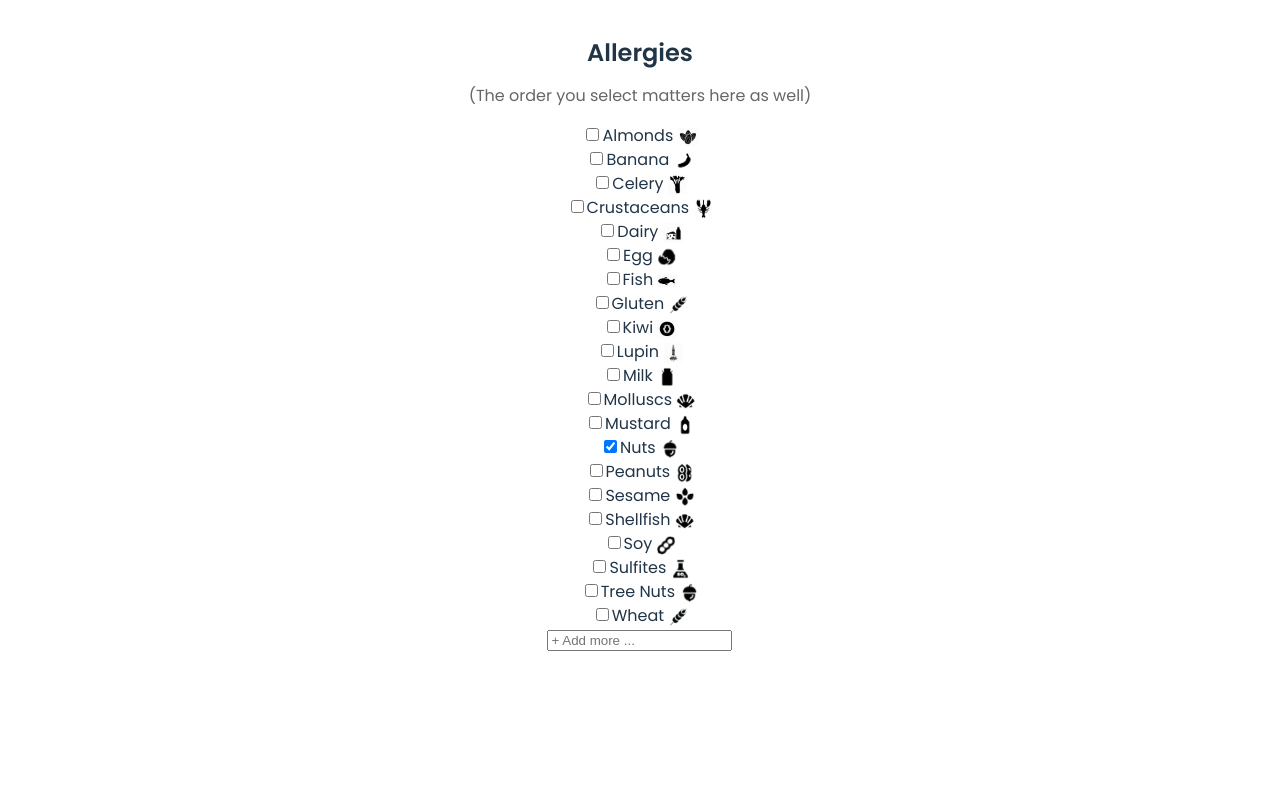
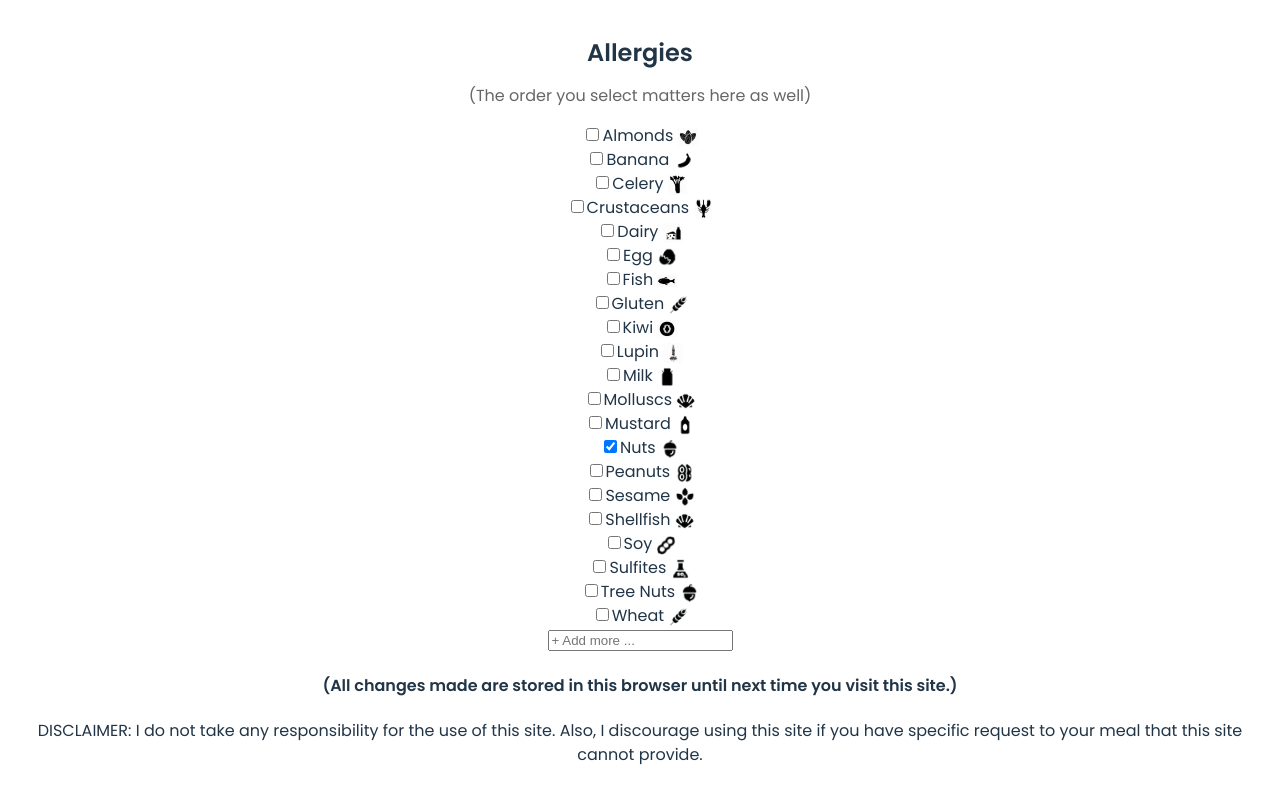
Before and after one commit to niklasmh/food-allergy-card, a React (Vite) app: page / in a window 1280 px wide. Shown: the part 1386-2186 px from the top of the page. Before the commit the page ends 2070 px from the top, so only its background shows below. Built offline with nearby package versions, Linux system fonts and the light colour scheme.

Commit message:
Add disclaimer on bottom

```diff
--- a/src/App.tsx
+++ b/src/App.tsx
@@ -156,6 +156,11 @@ function App() {
       <h2>Allergies</h2>
       <p className="dimmed-text">(The order you select matters here as well)</p>
       {allergyInput}
+      <h4>(All changes made are stored in this browser until next time you visit this site.)</h4>
+      <p>
+        DISCLAIMER: I do not take any responsibility for the use of this site. Also, I discourage using this site if you
+        have specific request to your meal that this site cannot provide.
+      </p>
     </div>
   );
 }
```
